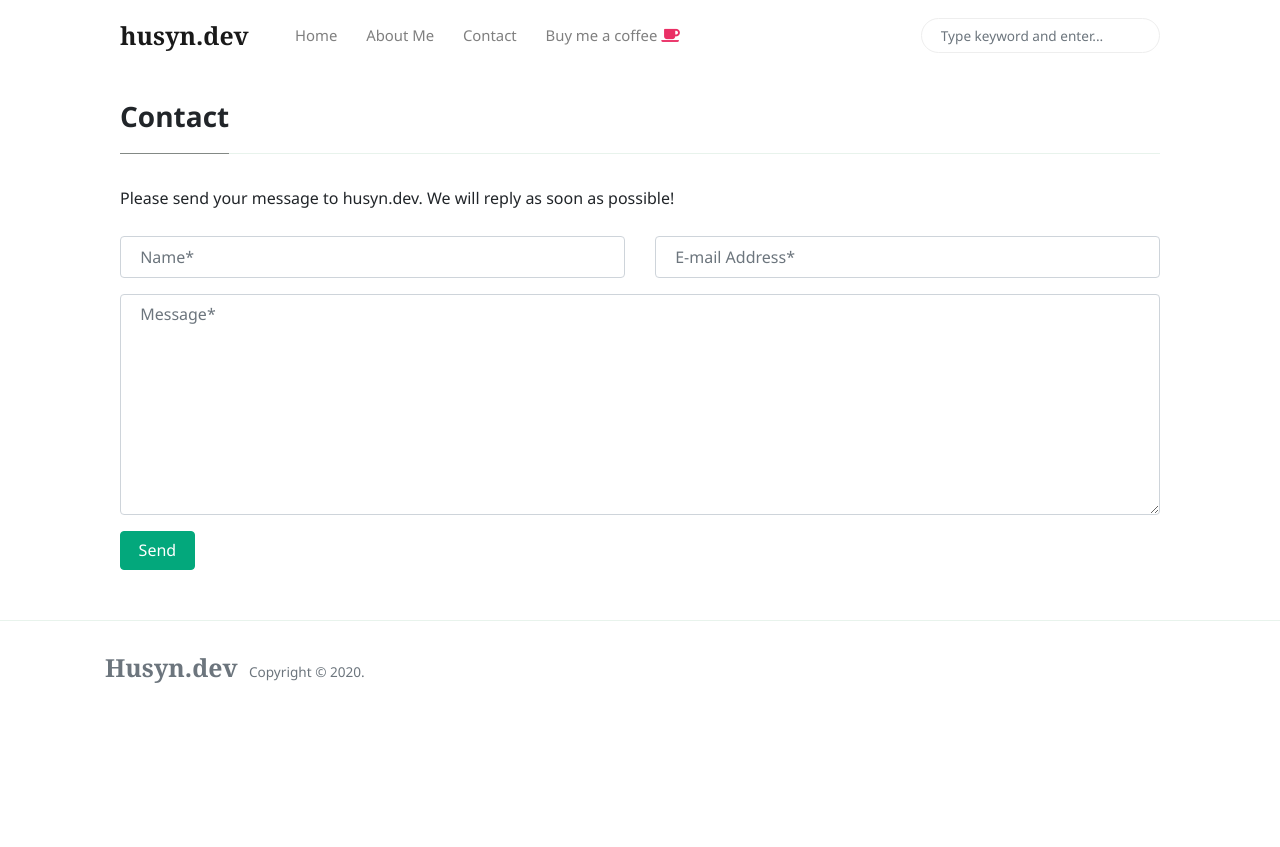
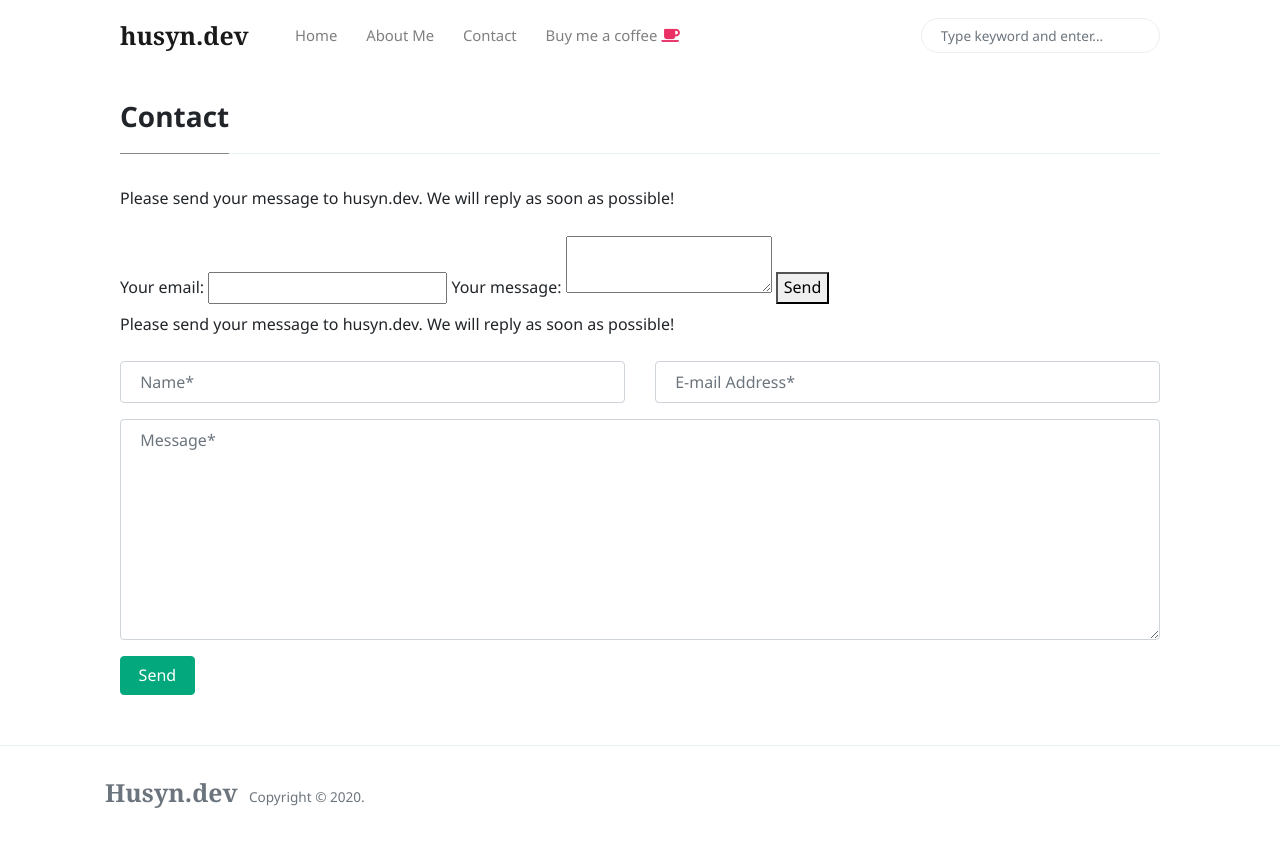
Before and after one commit to husyn/husyn.dev, a Jekyll site: the page built from _pages/contact.md, in a window 1280 px wide. Shown: the top 847 px of the page. Built offline with Jekyll 4.4.1, drawn with Linux system fonts in a browser that asks for light colours; nearby versions of some CDN libraries.

Commit message:
Adds contact us form

```diff
--- a/_pages/contact.md
+++ b/_pages/contact.md
@@ -2,6 +2,23 @@
 title: "Contact"
 permalink: "/contact.html"
 ---
+
+<form
+  action="https://formspree.io/f/mbjpppvw"
+  method="POST"
+>
+<p class="mb-4">Please send your message to {{site.name}}. We will reply as soon as possible!</p>
+  <label>
+    Your email:
+    <input type="text" name="_replyto">
+  </label>
+  <label>
+    Your message:
+    <textarea name="message"></textarea>
+  </label>
+
+  <button type="submit">Send</button>
+</form>
 
 <form action="https://formspree.io/{{site.email}}" method="POST">
 <p class="mb-4">Please send your message to {{site.name}}. We will reply as soon as possible!</p>
```
